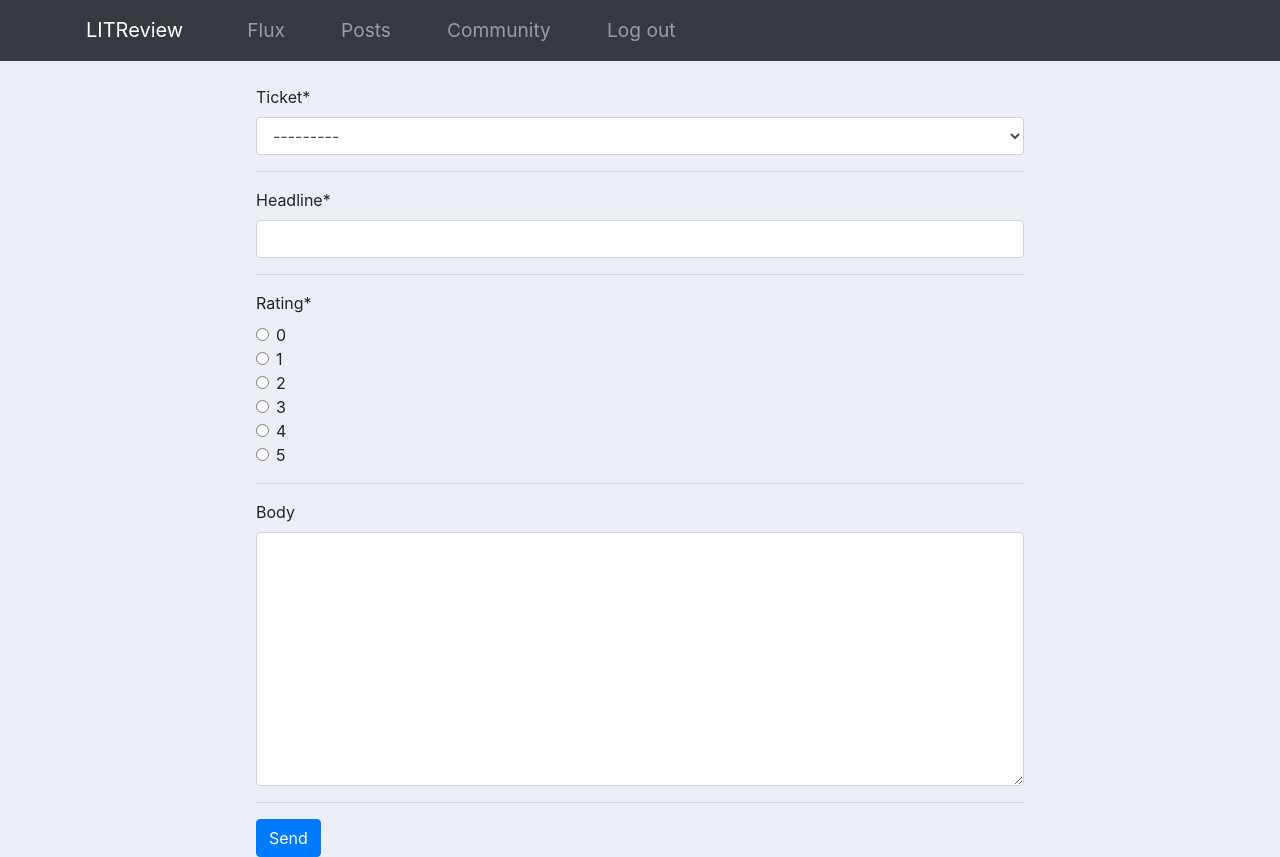
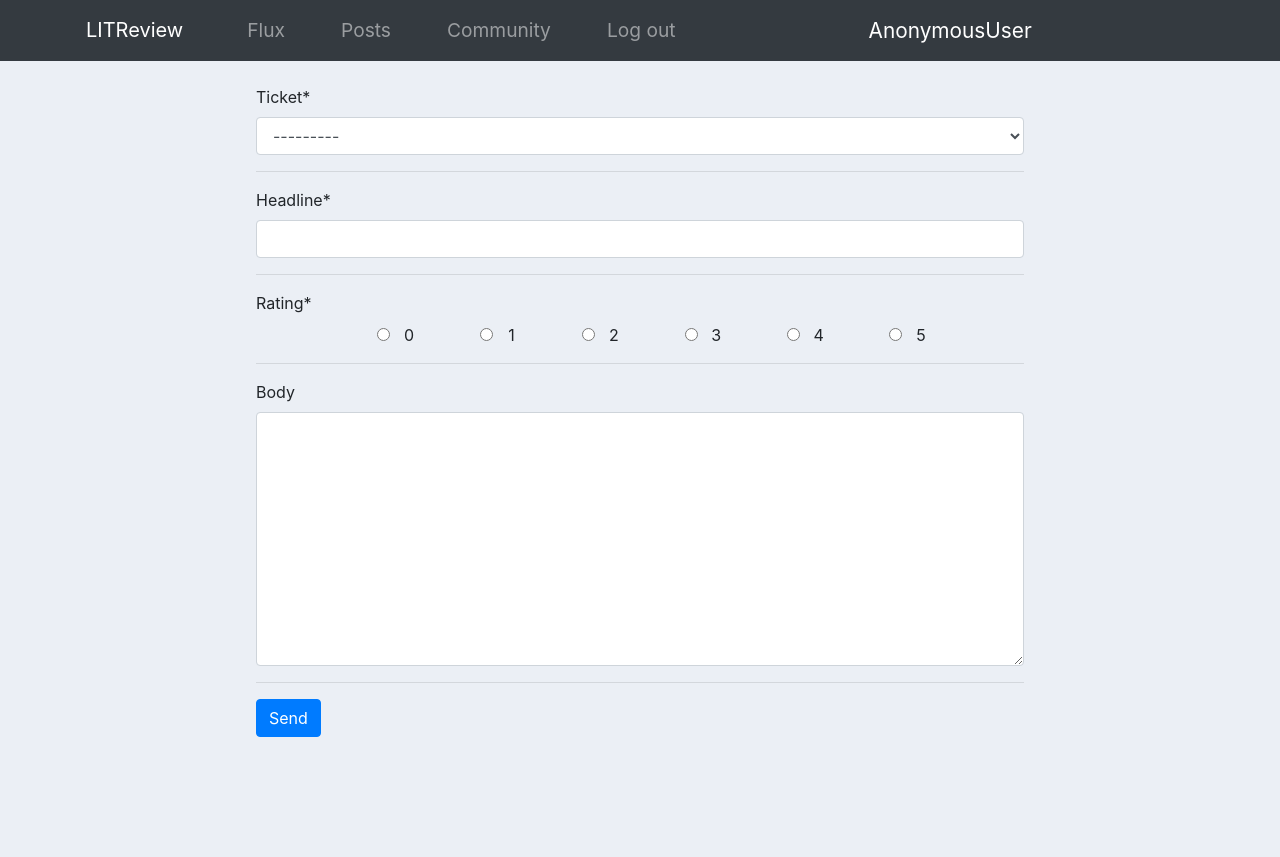
Before and after one commit to Alexandremerancienne/LITReview, a Django app: page /addreview/ in a window 1280 px wide. After the commit the page ends 737 px from the top, so only its background shows below. Run offline with Django 3.2, Linux system fonts and the light colour scheme; data that the repository does not hold is empty; some libraries are stand-ins or nearby versions.

Commit message:
Current user added to homepage + Horizontal star rating + New presentation of community page

```diff
--- a/accounts/templates/accounts/homepage.html
+++ b/accounts/templates/accounts/homepage.html
@@ -39,6 +39,9 @@
                 <a class="nav-link" href="{% url 'logout' %}">Log out</a>
               </li>
             </ul>
+            <div class="session-user">
+              {{request.user}}
+            </div>
           </div>
         </nav>
       </div>
--- a/blog/templates/blog/community.html
+++ b/blog/templates/blog/community.html
@@ -19,7 +19,7 @@
         <div class="row">
             <div class="col-4"></div>
             <div class="col-4">
-                <h4>Following</h4>
+                <h4>Following</h4><br/>
                 <div class="unfollow-users">
                     {% for relation in new_relations %}
                         <div class="unfollow-user">
@@ -34,7 +34,8 @@
     </div>
 
     <div class="all_users_list">
-        <h4>Users</h4>
+        <br/>
+        <h4>Users</h4><br/>
         {% for user in users %}
             <div class="users-list">{{ user }}</div>
         {% endfor %}
--- a/blog/templates/blog/main.html
+++ b/blog/templates/blog/main.html
@@ -39,6 +39,9 @@
                 <a class="nav-link" href="{% url 'logout' %}">Log out</a>
               </li>
             </ul>
+            <div class="session-user">
+              {{request.user}}
+            </div>
           </div>
         </nav>
       </div>
--- a/static/css/accounts_homepage.css
+++ b/static/css/accounts_homepage.css
@@ -7,6 +7,13 @@ html, body{
     display:flex;
     margin:auto;
     justify-content:space-between;
+}
+
+.session-user{
+    width:35%;
+    color:white;
+    text-align:right;
+    font-size:1.3em;
 }
 
 form{
--- a/static/css/blog.css
+++ b/static/css/blog.css
@@ -86,3 +86,14 @@ h4{
     left:70px;
     top:5px;
 }
+
+#div_id_rating div{
+    width:80%;
+    display:flex;
+    justify-content:space-evenly;
+    margin:auto;
+}
+
+.form-check-label{
+    margin-left:30px;
+}
```
